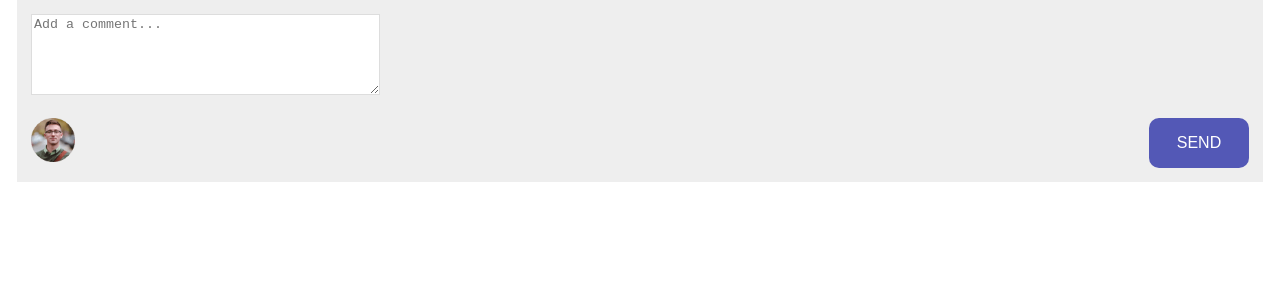
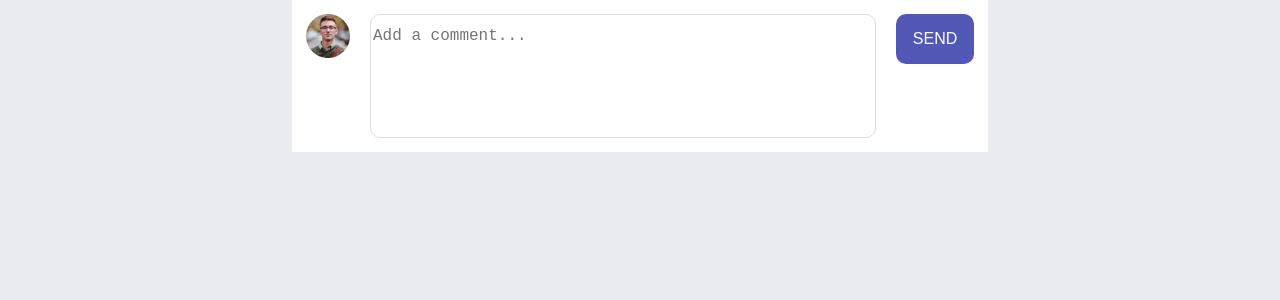
Before and after one commit to AliSaid-dr/InteractiveCommentsSection, a React (Create React App) app in the folder interactive-comments-section/: page / in a window 1280 px wide. Shown: the top 300 px of the page. Built offline with nearby package versions, Linux system fonts and the light colour scheme.

Commit message:
bugs fixed

```diff
--- a/interactive-comments-section/src/App.css
+++ b/interactive-comments-section/src/App.css
@@ -16,11 +16,17 @@
 /* General Styling */
 body {
     font-family: 'Rubik', sans-serif;
+    background-color: var(--light-gray);
 }
 
 .container {
     max-width: 375px;
     margin: 0 auto;
+}
+.clear {
+    content: "";
+  clear: both;
+  display: block;
 }
 
 /* Comment-section */
@@ -28,11 +34,17 @@ body {
 div.add-comment-container {
     margin:auto 17px auto 17px;
     padding: 14px;
-    background-color: #eee;
+    background-color: var(--white);
 }
 
 .comment {
     border: 1px solid #ddd;
+    width: 100%;
+    border-radius: 10px;
+    padding-top: 12px;
+    font-size: 16px;
+    margin-bottom: 20px;
+    resize: none;
 }
 
 img.avatar-image {
@@ -50,6 +62,7 @@ input.send {
     font-size: 16px;
     font-weight: 500;
     color: #fff;
+    float: right;
 }
 
 .comment-item {
@@ -62,4 +75,26 @@ input.send {
     .container {
         max-width: 730px;
     }
+    form.comment-form {
+        display: flex;
+        flex-direction: row;
+        justify-content: space-between;
+    }
+    .comment {
+        margin-left: 20px;
+        margin-right: 20px;
+        margin: auto 20px auto 20px;
+        resize: none;
+    }
+    img {
+        order: 1;
+    }
+    textarea {
+        order: 2;
+    }
+    input {
+        order: 3;
+    }
+
+
 }
--- a/interactive-comments-section/src/App.js
+++ b/interactive-comments-section/src/App.js
@@ -4,7 +4,7 @@ import './App.css';
 
 function App() {
   return (
-    <div>
+    <div >
       <AddComment/>
     </div>
   );
--- a/interactive-comments-section/src/components/AddComment.js
+++ b/interactive-comments-section/src/components/AddComment.js
@@ -1,15 +1,13 @@
 function AddComment() {
     return (
-        <div className="add-comment-container">
-            <form action="">
-                <div className="comment-text">
-                    <textarea name="comment" id="comment" cols="41" rows="5" className="comment" placeholder = "Add a comment..."></textarea>
-                </div>
-                <div className="comment-item">
+        <div className="container">
+            <div className="add-comment-container">
+                <form action="" className="comment-form">
+                    <textarea name="comment" id="comment" rows="6" className="comment" placeholder = "Add a comment..."></textarea>
                     <img src="/images/avatars/image-juliusomo.png" className="avatar-image" alt="Avatar" />
                     <input className="send" type="submit" value="send"/>
-                </div>
-            </form>
+                </form>
+            </div>
         </div>
     )
 }
```
